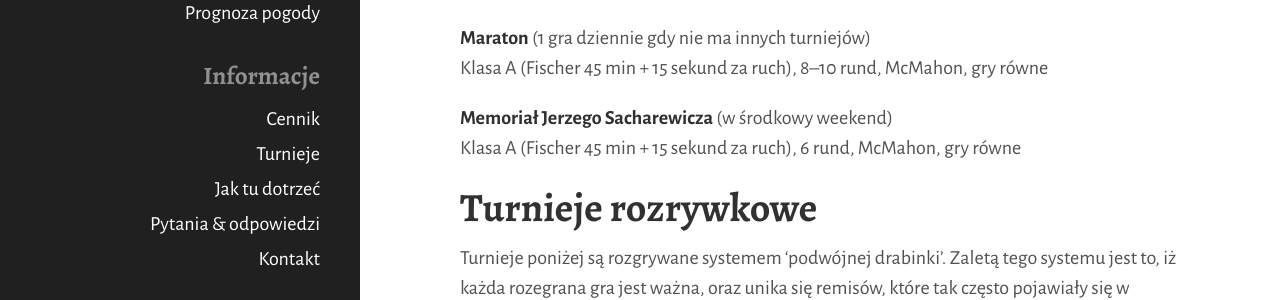
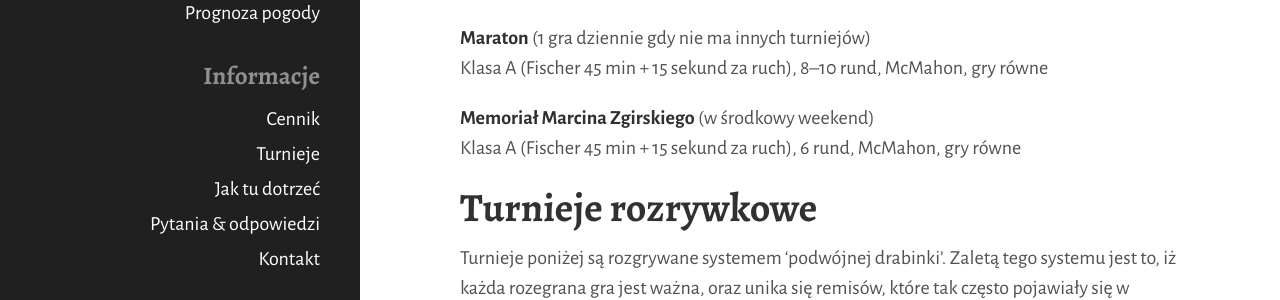
Before and after one commit to tasuki/lsg, a Jekyll site: the page built from turnieje.md, in a window 1280 px wide. Shown: the part 424-724 px from the top of the page. Built offline with Jekyll 4.4.1, drawn with Linux system fonts in a browser that asks for light colours; nearby versions of some CDN libraries.

```diff
--- a/turnieje.md
+++ b/turnieje.md
@@ -13,7 +13,7 @@ Klasa B (Fischer 30 min + 10 sekund za ruch), 4 rundy, McMahon, gry równe
 **Maraton** (1 gra dziennie gdy nie ma innych turniejów)
 Klasa A (Fischer 45 min + 15 sekund za ruch), 8--10 rund, McMahon, gry równe
 
-**Memoriał Jerzego Sacharewicza** (w środkowy weekend)
+**Memoriał Marcina Zgirskiego** (w środkowy weekend)
 Klasa A (Fischer 45 min + 15 sekund za ruch), 6 rund, McMahon, gry równe
 
 ## Turnieje rozrywkowe
```
Also changed, not shown: rejestracja.md (+3 -0 lines), zarejestrowani.md (+2 -0 lines).
